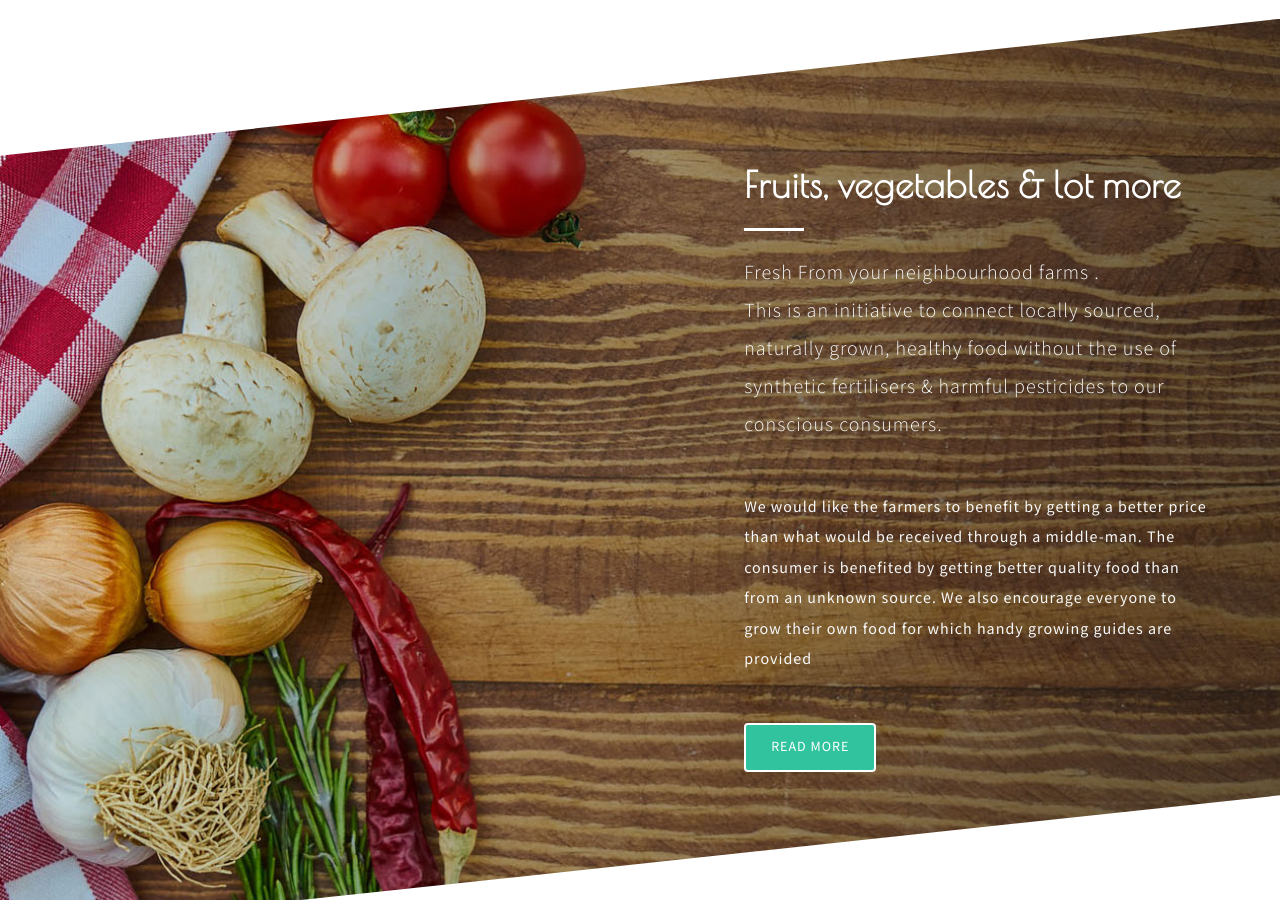
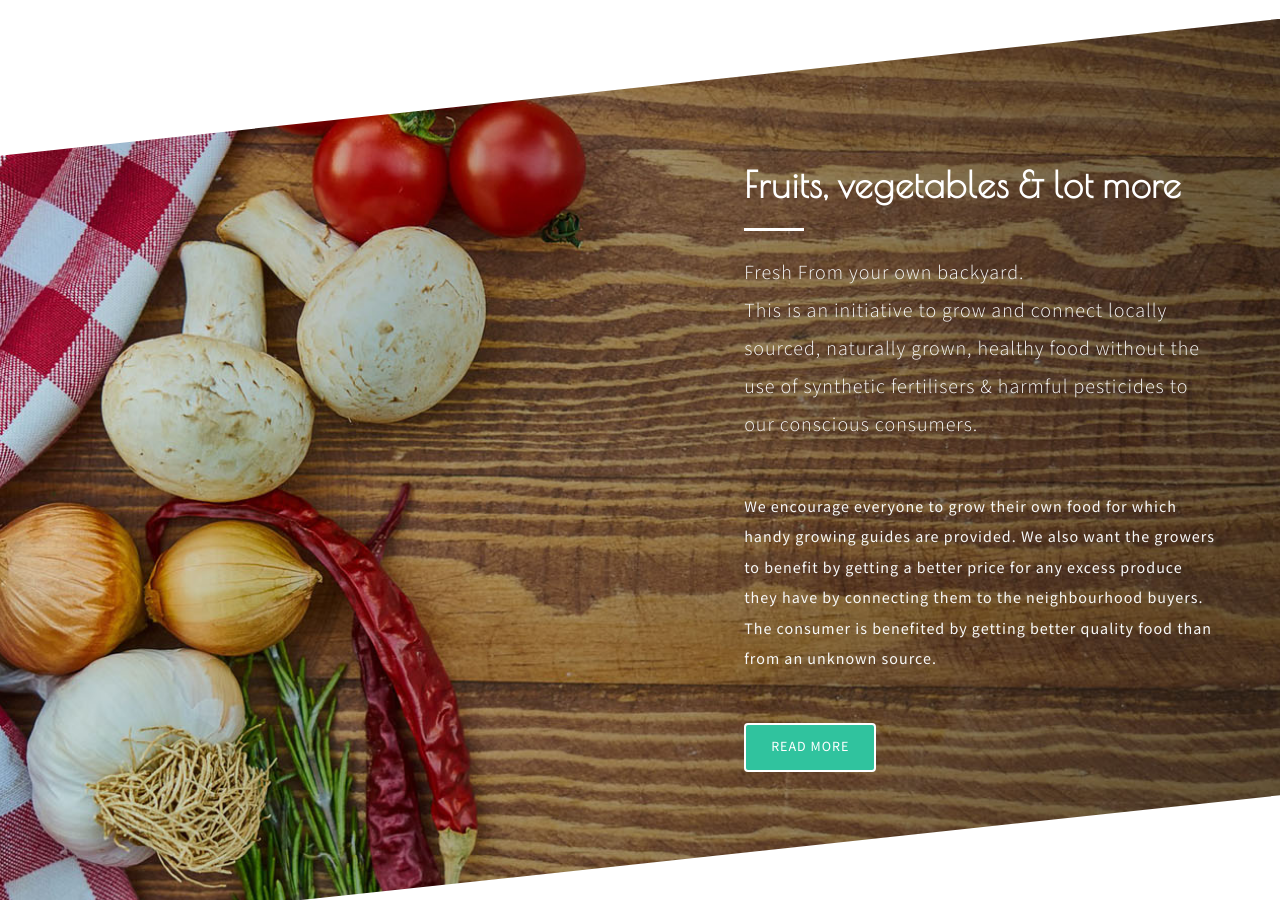
Before and after one commit to dhanyacm/GrowMyGreens, a Jekyll site: the page built from index.html, in a window 1280 px wide and 900 px high, scrolled down 2507 px. Built offline with Jekyll 4.4.1, drawn with Linux system fonts in a browser that asks for light colours.

Commit message:
Update index.html

```diff
--- a/index.html
+++ b/index.html
@@ -91,16 +91,17 @@ frontpage: true
 			<div class="offset-xl-7 offset-lg-6 offset-md-4 offset-sm-2">
 				<div class="grids-whtas pr-xl-5">
 					<h3 class="tittle text-wh mb-5 font-weight-bold">Fruits, vegetables & lot more</h3>
-					<p class="lead text-li">Fresh From your neighbourhood farms . <br>
-                             This is an initiative to connect locally sourced, naturally grown, healthy food without the use of
+					<p class="lead text-li">Fresh From your own backyard. <br>
+                             This is an initiative to grow and connect locally sourced, naturally grown, healthy food without the use of
 			synthetic fertilisers & harmful pesticides to our conscious consumers.
 
 </p>
 					<hr class="my-4">
 
-					<p class="text-li">We would like the farmers to benefit by getting a better price than what would be received through a middle-man.
+					<p class="text-li"> We encourage everyone to grow their own food for which handy growing guides are provided.
+						We also want the growers to benefit by getting a better price for any excess produce they have by connecting them to the neighbourhood buyers.
 			 The consumer is benefited by getting better quality food than from an unknown source.
-We also encourage everyone to grow their own food for which handy growing guides are provided </p>
+ </p>
 					<a href="about.html" class="btn button-style mt-sm-5 mt-4">Read More</a>
 				</div>
 			</div>
```
